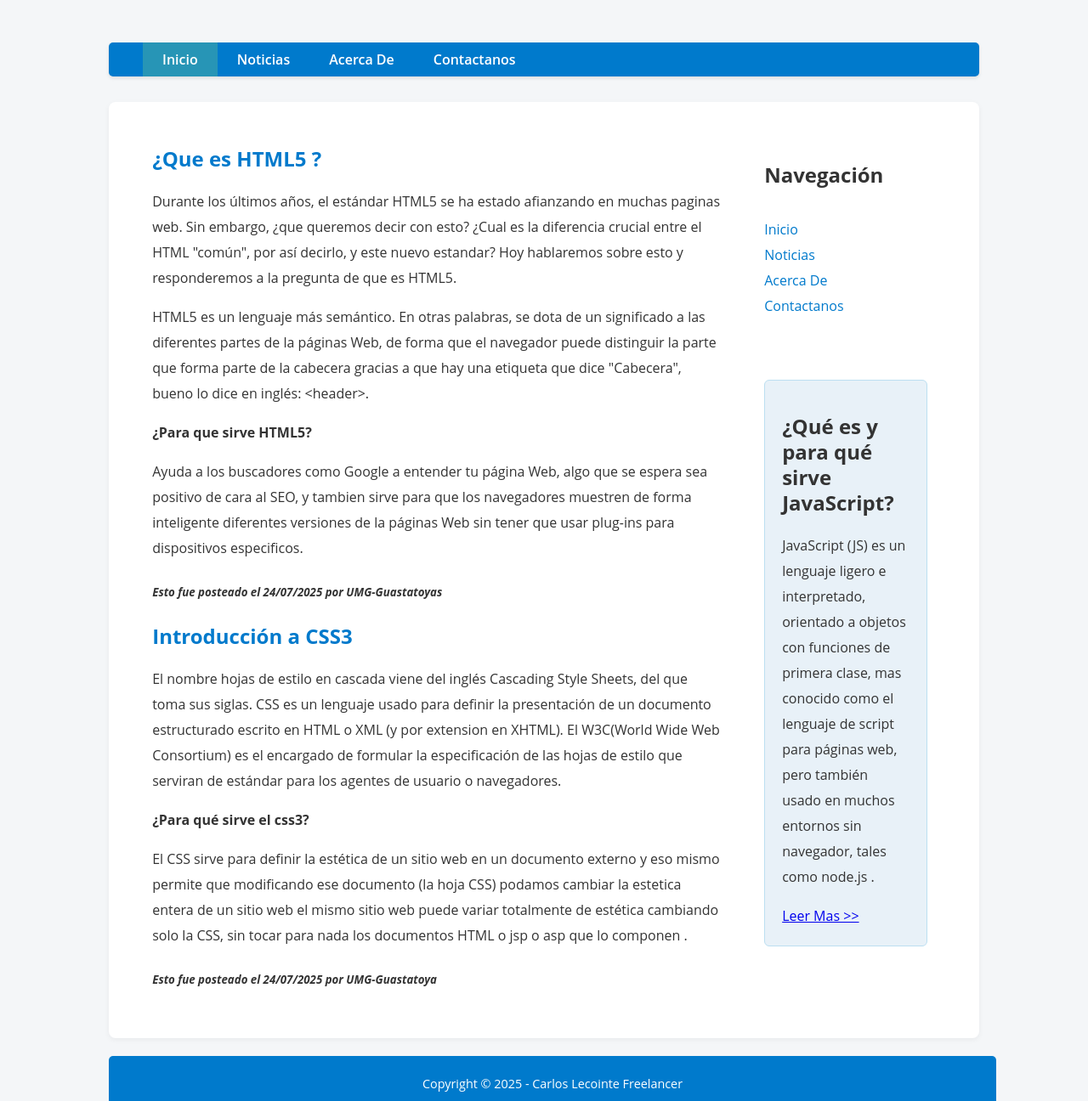
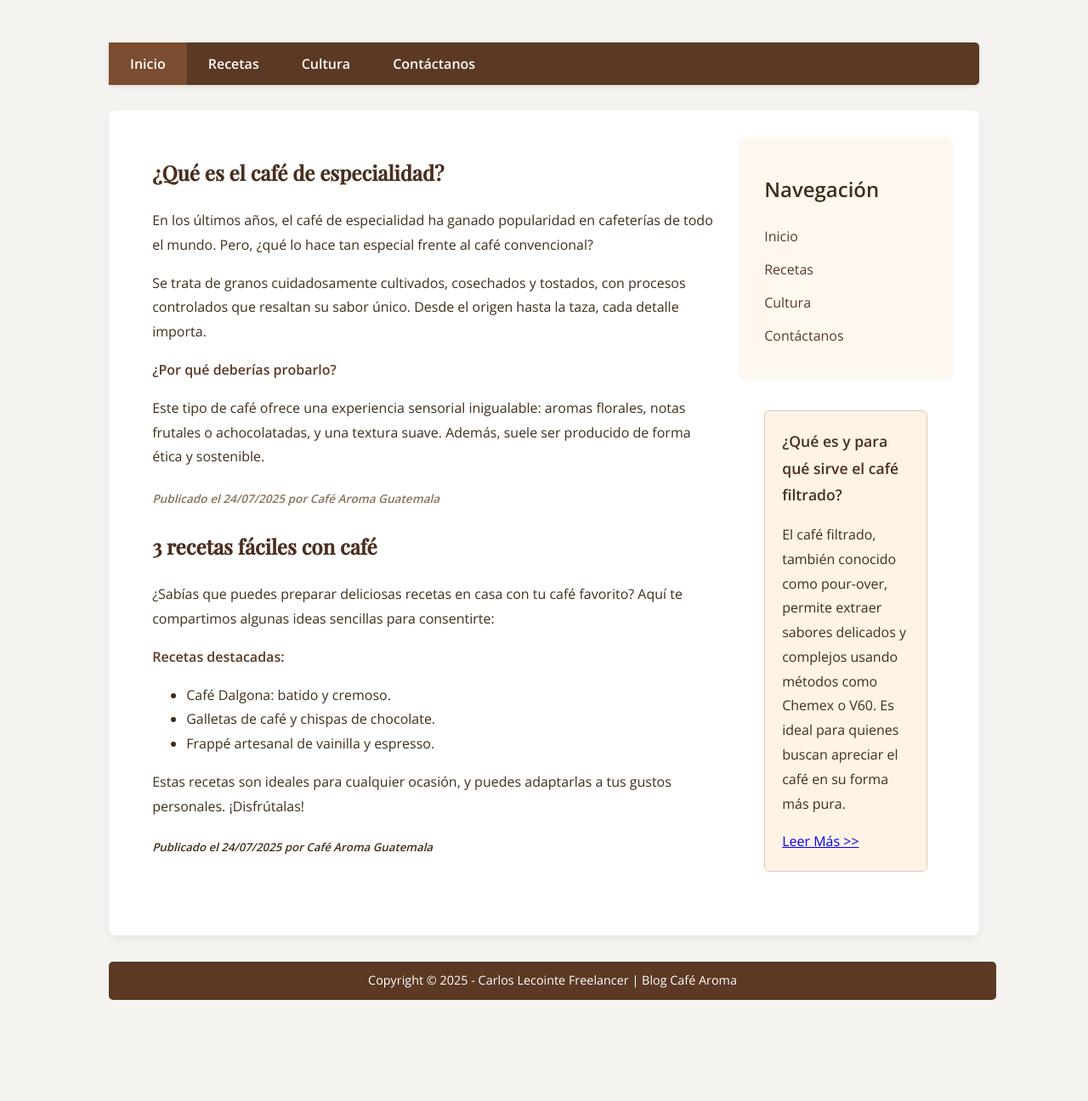
Before and after one commit to CarlosLecointe/Tarea001-HTML5, a plain HTML site: page View/index.html in a window 1280 px wide. Shown: the top 1296 px of the page at 85% size. After the commit the page ends 1227 px from the top, so only its background shows below. Drawn offline with nearby package versions, Linux system fonts and the light colour scheme.

Commit message:
Cambio total de página básica a Blog de Café

```diff
--- a/View/Style1.css
+++ b/View/Style1.css
@@ -1,122 +1,148 @@
+/* Fuente principal amigable y cálida */
+@import url('https://fonts.googleapis.com/css2?family=Open+Sans:wght@400;600&family=Playfair+Display:wght@500&display=swap');
+
 /* Cuerpo del sitio web (body) */
 body {
     clear: both;
-    /* Borra el valor flotante
-    https://www.w3schools.com/cssref/tryit.asp?filename=trycss_js_clear */
     margin: 50px auto;
     width: 80%;
     text-align: left;
-    background-color: #EEE;
-    /* Establece el color de fondo en gris claro */
+    background-color: #f5f3ef;
+    /* Color crema */
+    font-family: 'Open Sans', sans-serif;
+    color: #3e2f1c;
+    /* Café oscuro */
+    line-height: 1.7;
 }
 
-/* Área de contenido principal - Artículos y barras laterales */
-.Main {
-    background-color: #FFF;
-    /* Sets background color to White */
-    border-radius: 5px;
-    overflow: hidden;
-    line-height: 30px;
-}
-
-/* Contenido del artículo */
-.content {
-    padding-left: 2%;
-}
-
-/* Bar Navavigation */
+/* Encabezado de la página */
 .pageHeader nav {
-    background: #2BA6CB;
-    /* Establece fondo azul claro */
-    height: 40px;
-    /* Establece la altura en 40px, de lo contrario, la barra de navegacion se
-verá como una línea */
-    line-height: 30px;
-    /* Hace que los enlaces aparezcan en el medio */
+    background: #5b3924;
+    /* Café oscuro */
+    height: 50px;
+    line-height: 50px;
     margin: 0 auto 30px auto;
     text-align: center;
     border-radius: 5px;
-    /* Esquina redondeada */
-    -moz-border-radius: 5px;
-    /* Para los navegadores Mozilla, la misma esquina redondeada */
-    -webkit-border-radius: 5px;
-    /* Para Safari, misma esquina redondeada */
-
+    box-shadow: 0 2px 5px rgba(0, 0, 0, 0.1);
 }
 
 .pageHeader nav ul {
-    margin: 0 auto;
+    margin: 0;
+    padding: 0;
 }
 
-/* Styles para Links */
 .pageHeader nav ul li {
     float: left;
     display: inline;
-
-    /* Hace que los enlaces se muestren horizontalmente */
 }
 
 .pageHeader nav a:link,
 .pageHeader nav a:visited {
-    color: #fff;
-
-    /* Establece el color de los enlaces a blanco */
+    color: #fdfcfb;
+    /* Casi blanco */
     display: inline-block;
-    /* Hace que los enlaces se muestren como bloques */
-
-    height: 30px;
-    padding: 5px 23px;
-    /* Establece espacio entre enlaces */
+    height: 50px;
+    padding: 0 25px;
     text-decoration: none;
+    font-weight: 600;
+    transition: background 0.3s;
 }
 
 .pageHeader nav a:hover,
 .pageHeader nav a:active,
 .pageHeader nav .active a:link,
 .pageHeader nav .active a:visited {
-    background: #2795B6;
-    /* Cambia el color de fondo a azul oscuro */
+    background: #7b4c2f;
+    /* Café más claro */
     color: #fff;
 }
 
-/* Main Content */
+/* Contenedor principal */
 .Main {
+    background-color: #ffffff;
+    border-radius: 8px;
+    padding: 2rem;
+    box-shadow: 0 4px 10px rgba(0, 0, 0, 0.05);
     overflow: hidden;
-    line-height: 30px;
+    line-height: 1.8;
 }
 
-.Top {
+/* Área de artículos */
+.content {
+    width: 70%;
+    float: left;
+    padding-left: 2%;
+}
+
+.Top,
+.Bottom {
     margin-bottom: 3%;
 }
 
-.content {
-    width: 70%;
-    float: left;
+h2 a {
+    font-family: 'Playfair Display', serif;
+    color: #4a2e1f;
+    text-decoration: none;
+    transition: color 0.3s ease;
 }
 
-/* Side-bar Navigation */
+h2 a:hover {
+    color: #8b5e3c;
+}
+
+content p {
+    margin-bottom: 1em;
+}
+
+/* Strong enfocado al estilo blog */
+content strong {
+    display: block;
+    margin: 1em 0 0.5em;
+    font-weight: bold;
+    color: #5b3924;
+}
+
+/* Footer de cada artículo */
+article footer h5 {
+    font-size: 0.85rem;
+    color: #88715b;
+}
+
+/* Barra lateral superior */
 .top-sidebar {
-    /* Estilo aplicado a la barra lateral */
-
     width: 20%;
     float: left;
     margin-left: 2%;
     padding: 2% 3%;
     margin-bottom: 2%;
+    background-color: #fff8f1;
+    border-radius: 6px;
+    box-shadow: 0 2px 4px rgba(0, 0, 0, 0.05);
 }
 
 .navigation {
-    /* Estilo aplicado a la lista de navegación */
-    display: block;
-    list-style-position: inside;
-    list-style-type: none;
-    margin: 0;
-    padding: 0.875em 0;
+    list-style: none;
+    padding: 0;
 }
 
-/* Featured Panel */
+.navigation li {
+    margin-bottom: 10px;
+}
+
+.navigation a {
+    color: #5b3924;
+    text-decoration: none;
+    font-weight: 500;
+    transition: color 0.3s ease;
+}
+
+.navigation a:hover {
+    color: #8b5e3c;
+}
+
+/* Barra lateral inferior */
 .bottom-sidebar {
-    /* Estilo aplicado a la barra lateral */
     width: 20%;
     float: left;
     margin-left: 2%;
@@ -124,107 +150,83 @@ verá como una línea */
 }
 
 .featured {
-    /* Estilo aplicado al panel presentado */
-    background: none repeat scroll 0 0 #F2F2F2;
-    border-color: #D9D9D9;
-    border-style: solid;
-    border-width: 1px;
-    margin-bottom: 1.25em;
+    background-color: #fff3e6;
+    border: 1px solid #e2c8b3;
+    border-radius: 6px;
+    margin-bottom: 1.5em;
     padding: 1.25em;
-}
-
-/* Footer */
-/* Los estilos son en su mayoría iguales a pageHeader */
-.pageFooter {
-    /* Estilo aplicado a la barra de pie de página */
-    width: 100%;
-    height: 40px;
-    line-height: 5px;
-    float: left;
-    margin-top: 2%;
-    margin-bottom: 2%;
-    background-color: #2BA6CB;
-    border-radius: 5px;
-    -moz-border-radius: 5px;
-    -webkit-border-radius: 5px;
-    color: #FFF;
-}
-
-.pageFooter p {
-    /* Estilo aplicado al contenido dentro de la barra de pie de página */
-    width: 90%;
-    margin: 2% auto;
-}
-
-/* Importar fuente moderna */
-@import url('https://fonts.googleapis.com/css2?family=Open+Sans:wght@400;600&display=swap');
-
-body {
-    font-family: 'Open Sans', sans-serif;
-    background-color: #f4f6f8;
-    color: #333;
-    line-height: 1.6;
-}
-
-/* Contenedor principal */
-.Main {
-    box-shadow: 0 2px 6px rgba(0, 0, 0, 0.05);
-    padding: 2rem;
-    border-radius: 8px;
-}
-
-/* Navegación */
-.pageHeader nav {
-    background: #007acc;
-    box-shadow: 0 2px 4px rgba(0,0,0,0.1);
-}
-
-.pageHeader nav a {
-    font-weight: 600;
     transition: background 0.3s ease;
 }
 
-.pageHeader nav a:hover {
-    background: #005f99;
+.featured:hover {
+    background-color: #ffe7cf;
 }
 
-/* Artículos */
-h2 a {
-    color: #007acc;
-    text-decoration: none;
-    transition: color 0.3s;
-}
-
-h2 a:hover {
-    color: #005f99;
-}
-
-/* Panel destacado */
-.featured {
-    background-color: #e8f1f8;
-    border-color: #bcdff1;
-    border-radius: 6px;
-}
-
-.featured:hover {
-    background-color: #d3e9f8;
-}
-
-/* Navegación lateral */
-.navigation a {
-    color: #007acc;
-    text-decoration: none;
-    transition: color 0.3s;
-}
-
-.navigation a:hover {
-    color: #005f99;
+.featured h2 {
+    font-size: 1.1rem;
+    margin-top: 0;
+    color: #4a2e1f;
 }
 
 /* Pie de página */
 .pageFooter {
+    width: 100%;
+    height: auto;
     text-align: center;
+    background-color: #5b3924;
+    color: #fff;
+    border-radius: 5px;
+    margin-top: 3%;
+    padding: 10px;
     font-size: 0.9rem;
-    background-color: #007acc;
-    padding: 10px;
 }
+
+.pageFooter p {
+    margin: 0;
+}
+
+/* Imágenes de recetas */
+.receta-contenido {
+    display: flex;
+    flex-wrap: wrap;
+    justify-content: space-between;
+    gap: 20px;
+    align-items: center;
+}
+
+.receta-texto {
+    flex: 1 1 55%;
+}
+
+.receta-imagen {
+    flex: 1 1 40%;
+    text-align: right;
+}
+
+.recipe-img {
+    width: 100%;
+    max-width: 320px;
+    height: auto;
+    border-radius: 10px;
+    box-shadow: 0 3px 10px rgba(0, 0, 0, 0.08);
+    transition: transform 0.3s ease;
+}
+
+.recipe-img:hover {
+    transform: scale(1.015);
+}
+
+@media (max-width: 768px) {
+    .receta-contenido {
+        flex-direction: column;
+        text-align: center;
+    }
+
+    .receta-texto, .receta-imagen {
+        flex: 1 1 100%;
+    }
+
+    .recipe-img {
+        margin-top: 10px;
+    }
+}
--- a/View/index.html
+++ b/View/index.html
@@ -2,11 +2,11 @@
 <html lang="en">
 
 <head>
-    <title>Ejemplo HTML5-CSS3</title>
+    <title>Blog Café Aroma</title>
     <meta charset="utf-8" />
     <meta name="viewport" content="width=device-width, initial-scale=1.0">
-    <meta name="Description" content="Mi primer Pagina Web CSS3">
-    <meta name="keywords" content="HTML5, CSS3, Web, Diseno web, UMG " />
+    <meta name="Description" content="Blog sobre el mundo del café, tips, recetas y cultura cafetera.">
+    <meta name="keywords" content="Café, Barismo, Recetas, Cultura Cafetera, HTML5, CSS3, Blog" />
     <link rel="stylesheet" href="Style1.css" type="text/css" />
 </head>
 
@@ -15,9 +15,9 @@
         <nav>
             <ul>
                 <li class="active"><a href="#">Inicio</a></li>
-                <li><a href="#">Noticias</a></li>
-                <li><a href="#">Acerca De</a></li>
-                <li><a href="#">Contactanos</a></li>
+                <li><a href="../View/recetas.html">Recetas</a></li>
+                <li><a href="#">Cultura</a></li>
+                <li><a href="#">Contáctanos</a></li>
             </ul>
         </nav>
     </header>
@@ -27,87 +27,70 @@
         <div class="content">
             <article class="Top">
                 <header>
-                    <h2><a href="#">¿Que es HTML5 ?</a>
-                    </h2>
+                    <h2><a href="#">¿Qué es el café de especialidad?</a></h2>
                 </header>
                 <content>
-                    <p>Durante los últimos años, el estándar HTML5 se ha estado afianzando en muchas paginas web. Sin
-                        embargo, ¿que queremos decir con esto? ¿Cual es la diferencia crucial entre el HTML "común", por
-                        así decirlo, y este nuevo estandar? Hoy hablaremos sobre esto y responderemos a la pregunta de
-                        que es HTML5.</p>
-                    <p>HTML5 es un lenguaje más semántico. En otras palabras, se dota
-                        de un significado a las diferentes partes de la páginas Web, de
-                        forma que el navegador puede distinguir la parte que forma parte de
-                        la cabecera gracias a que hay una etiqueta que dice "Cabecera",
-                        bueno lo dice en inglés: &lt;header&gt;.
-                    </p>
-                    <strong>¿Para que sirve HTML5?</strong>
-                    <p>Ayuda a los buscadores como Google a entender tu página Web, algo que se espera
-                        sea positivo de cara al SEO, y tambien sirve para que los
-                        navegadores muestren de forma inteligente diferentes versiones de
-                        la páginas Web sin tener que usar plug-ins para dispositivos especificos.</p>
+                    <p>En los últimos años, el café de especialidad ha ganado popularidad en cafeterías de todo el
+                        mundo. Pero, ¿qué lo hace tan especial frente al café convencional?</p>
+                    <p>Se trata de granos cuidadosamente cultivados, cosechados y tostados, con procesos controlados que
+                        resaltan su sabor único. Desde el origen hasta la taza, cada detalle importa.</p>
+                    <strong>¿Por qué deberías probarlo?</strong>
+                    <p>Este tipo de café ofrece una experiencia sensorial inigualable: aromas florales, notas frutales o
+                        achocolatadas, y una textura suave. Además, suele ser producido de forma ética y sostenible.</p>
                 </content>
 
                 <footer>
-                    <h5><i>Esto fue posteado el 24/07/2025 por UMG-Guastatoyas</i></h5>
+                    <h5><i>Publicado el 24/07/2025 por Café Aroma Guatemala</i></h5>
                 </footer>
+            </article>
 
-            </article>
             <article class="Bottom">
                 <header>
-                    <h2><a href="#">Introducción a CSS3</a></h2>
+                    <h2><a href="#">3 recetas fáciles con café</a></h2>
                 </header>
                 <content>
-                    <p>El nombre hojas de estilo en cascada viene del inglés Cascading
-                        Style Sheets, del que toma sus siglas. CSS es un lenguaje usado
-                        para definir la presentación de un documento estructurado escrito
-                        en HTML o XML (y por extension en XHTML). El W3C(World Wide Web
-                        Consortium) es el encargado de formular la especificación de las
-                        hojas de estilo
-                        que serviran de estándar para los agentes de usuario o
-                        navegadores.
+                    <p>¿Sabías que puedes preparar deliciosas recetas en casa con tu café favorito? Aquí te compartimos
+                        algunas ideas sencillas para consentirte:</p>
+                    <strong>Recetas destacadas:</strong>
+                    <p>
+                    <ul>
+                        <li>Café Dalgona: batido y cremoso.</li>
+                        <li>Galletas de café y chispas de chocolate.</li>
+                        <li>Frappé artesanal de vainilla y espresso.</li>
+                    </ul>
+                    Estas recetas son ideales para cualquier ocasión, y puedes adaptarlas a tus gustos personales.
+                    ¡Disfrútalas!
                     </p>
-                    <strong>¿Para qué sirve el css3?</strong>
-                    <p>El CSS sirve para definir la estética de un sitio web en un
-                        documento externo y eso mismo permite que modificando ese documento
-                        (la hoja CSS) podamos cambiar la estetica entera de un sitio web
-                        el mismo sitio web puede variar totalmente de estética cambiando
-                        solo la CSS, sin tocar para nada los documentos HTML o jsp o asp
-                        que lo componen .</p>
                 </content>
-                <footer>
-                </footer>
-                <h5><i>Esto fue posteado el 24/07/2025 por UMG-Guastatoya</i></h5>
-
+                <footer></footer>
+                <h5><i>Publicado el 24/07/2025 por Café Aroma Guatemala</i></h5>
             </article>
         </div>
         <!--Fin div content-->
 
-        <!--El Elemento HTML Aside (<aside>) representa una sección de una página que
-consiste en contenido que está tangencialmente relacionado con el contenido
-que le rodea, que podria ser considerado independiente de ese <contenido-->
         <aside class="top-sidebar">
             <h2>Navegación</h2>
             <ul class="navigation">
                 <li><a href="#">Inicio</a></li>
-                <li><a href="#">Noticias</a></li>
-                <li><a href="#">Acerca De</a></li>
-                <li><a href="#  ">Contactanos</a></li>
+                <li><a href="../View/recetas.html">Recetas</a></li>
+                <li><a href="#">Cultura</a></li>
+                <li><a href="#">Contáctanos</a></li>
             </ul>
         </aside>
+
         <aside class="bottom-sidebar">
             <div class="featured">
-                <h2>¿Qué es y para qué sirve JavaScript?</h2>
-                <p>JavaScript (JS) es un lenguaje ligero e interpretado, orientado
-                    a objetos con funciones de primera clase, mas conocido como el
-                    lenguaje de script para páginas web, pero también usado en muchos
-                    entornos sin navegador, tales como node.js .</p>
-                <a href="#">Leer Mas >></a>
+                <h2>¿Qué es y para qué sirve el café filtrado?</h2>
+                <p>El café filtrado, también conocido como pour-over, permite extraer sabores delicados y complejos
+                    usando métodos como Chemex o V60. Es ideal para quienes buscan apreciar el café en su forma más
+                    pura.</p>
+                <a href="#">Leer Más >></a>
             </div>
         </aside>
     </div>
+
     <footer class="pageFooter">
-        <p>Copyright &copy; 2025 - Carlos Lecointe Freelancer</p>
+        <p>Copyright &copy; 2025 - Carlos Lecointe Freelancer | Blog Café Aroma</p>
     </footer>
 </body>
 
```
Also changed, not shown: View/recetas.html (added, +145 -0 lines), 3 other files.
